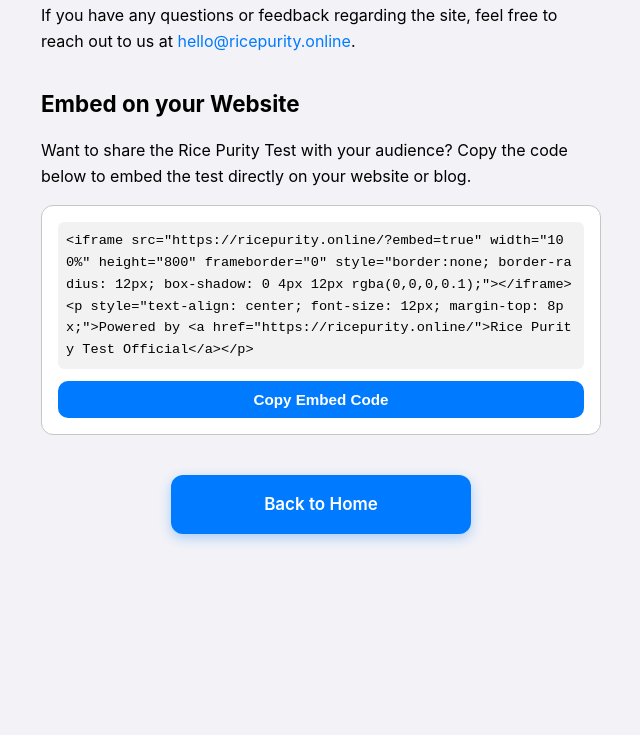
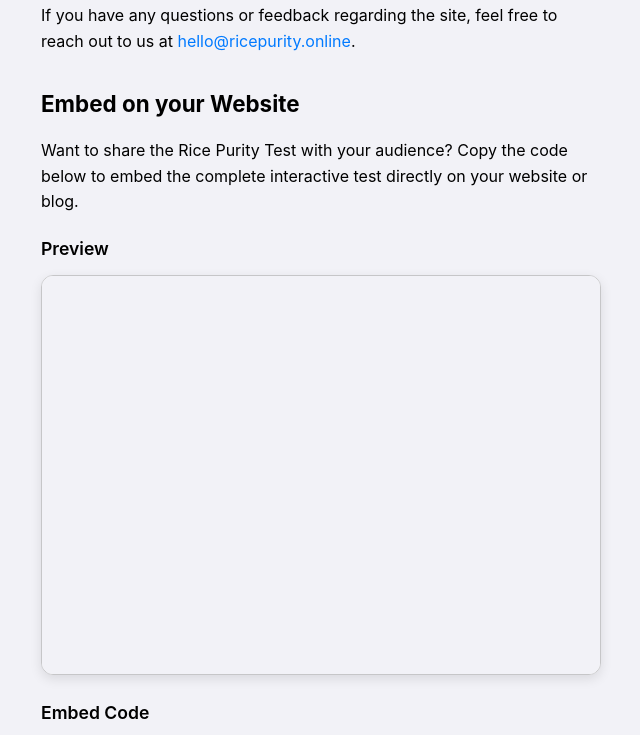
Before and after one commit to hriszc/rice-purity-test, a React (Vite) app: page /about in a window 1280 px wide. Shown: the part 980-1715 px from the top of the page, without its empty margins (319-959 px from the left). Before the commit the page ends 1574 px from the top, so only its background shows below. Built offline with nearby package versions, Linux system fonts and the light colour scheme.

Commit message:
增加预览

```diff
--- a/src/components/AboutPage.tsx
+++ b/src/components/AboutPage.tsx
@@ -61,14 +61,37 @@
         <section id="embed" style={{ marginBottom: '32px' }}>
           <h2 style={{ fontSize: '1.4rem', marginBottom: '12px', color: 'var(--label)', fontWeight: '700' }}>Embed on your Website</h2>
           <p>
-            Want to share the Rice Purity Test with your audience? Copy the code below to embed the test directly on your website or blog.
+            Want to share the Rice Purity Test with your audience? Copy the code below to embed the complete interactive test directly on your website or blog.
           </p>
+
+          <div style={{ marginTop: '20px' }}>
+            <h3 style={{ fontSize: '1.1rem', marginBottom: '12px', color: 'var(--label)', fontWeight: '600' }}>Preview</h3>
+            <div style={{
+              width: '100%',
+              height: '400px',
+              borderRadius: '12px',
+              overflow: 'hidden',
+              border: '1px solid var(--separator)',
+              boxShadow: '0 4px 12px rgba(0,0,0,0.1)',
+              backgroundColor: 'var(--system-background)',
+              marginBottom: '24px'
+            }}>
+              <iframe
+                src={`${window.location.origin}/?embed=true`}
+                width="100%"
+                height="100%"
+                frameBorder="0"
+                title="Rice Purity Test Preview"
+                style={{ border: 'none' }}
+              ></iframe>
+            </div>
+
+            <h3 style={{ fontSize: '1.1rem', marginBottom: '8px', color: 'var(--label)', fontWeight: '600' }}>Embed Code</h3>
             <div style={{
               backgroundColor: 'var(--tertiary-system-background)',
               padding: '16px',
               borderRadius: '12px',
-            border: '1px solid var(--separator)',
-            marginTop: '12px'
+              border: '1px solid var(--separator)'
             }}>
               <code style={{
                 fontSize: '0.85rem',
@@ -105,6 +128,7 @@
                 Copy Embed Code
               </button>
             </div>
+          </div>
         </section>
 
         <div style={{ marginTop: '40px', textAlign: 'center' }}>
--- a/src/components/TestFlow/ResultsView.tsx
+++ b/src/components/TestFlow/ResultsView.tsx
@@ -185,8 +185,8 @@
                  }}>
                    <div style={{ fontSize: '1.2rem' }}>🍚</div>
                    <div>
-                     <div style={{ fontSize: '10px', opacity: 0.8, fontWeight: 600, textTransform: 'uppercase' }}>Rice Purity Test</div>
-                     <div style={{ fontSize: '18px', fontWeight: 800 }}>Score: {displayScore}</div>
+                     <div style={{ fontSize: '10px', opacity: 0.8, fontWeight: 600, textTransform: 'uppercase' }}>Rice Purity: {displayScore}/150</div>
+                     <div style={{ fontSize: '18px', fontWeight: 800 }}>{currentCategory?.title || 'Pure'}</div>
                    </div>
                  </div>
                </div>
@@ -206,12 +206,12 @@
                      color: 'var(--label)',
                      resize: 'none'
                    }}
-                   value={`<a href="https://ricepurity.online/" style="text-decoration:none;display:inline-block"><div style="background:linear-gradient(135deg,#007aff 0%,#00c6ff 100%);color:white;padding:12px 20px;border-radius:16px;box-shadow:0 4px 15px rgba(0,122,255,0.3);font-family:sans-serif;display:inline-flex;align-items:center;gap:12px"><div><div style="font-size:10px;opacity:0.8;font-weight:600;text-transform:uppercase">Rice Purity Test</div><div style="font-size:18px;font-weight:800">Score: ${displayScore}</div></div></div></a>`}
+                   value={`<a href="https://ricepurity.online/" style="text-decoration:none;display:inline-block"><div style="background:linear-gradient(135deg,#007aff 0%,#00c6ff 100%);color:white;padding:12px 20px;border-radius:16px;box-shadow:0 4px 15px rgba(0,122,255,0.3);font-family:sans-serif;display:inline-flex;align-items:center;gap:12px"><div><div style="font-size:10px;opacity:0.8;font-weight:600;text-transform:uppercase">Rice Purity: ${displayScore}/150</div><div style="font-size:18px;font-weight:800">${currentCategory?.title || 'Pure'}</div></div></div></a>`}
                    onClick={(e) => (e.target as HTMLTextAreaElement).select()}
                  />
                  <button
                    onClick={() => {
-                     const code = `<a href="https://ricepurity.online/" style="text-decoration:none;display:inline-block"><div style="background:linear-gradient(135deg,#007aff 0%,#00c6ff 100%);color:white;padding:12px 20px;border-radius:16px;box-shadow:0 4px 15px rgba(0,122,255,0.3);font-family:sans-serif;display:inline-flex;align-items:center;gap:12px"><div><div style="font-size:10px;opacity:0.8;font-weight:600;text-transform:uppercase">Rice Purity Test</div><div style="font-size:18px;font-weight:800">Score: ${displayScore}</div></div></div></a>`;
+                     const code = `<a href="https://ricepurity.online/" style="text-decoration:none;display:inline-block"><div style="background:linear-gradient(135deg,#007aff 0%,#00c6ff 100%);color:white;padding:12px 20px;border-radius:16px;box-shadow:0 4px 15px rgba(0,122,255,0.3);font-family:sans-serif;display:inline-flex;align-items:center;gap:12px"><div><div style="font-size:10px;opacity:0.8;font-weight:600;text-transform:uppercase">Rice Purity: ${displayScore}/150</div><div style="font-size:18px;font-weight:800">${currentCategory?.title || 'Pure'}</div></div></div></a>`;
                      navigator.clipboard.writeText(code);
                      alert('Modern Card code copied!');
                    }}
@@ -254,7 +254,7 @@
                    fontSize: '11px'
                  }}>
                    <div style={{ background: '#555', color: '#fff', padding: '4px 8px' }}>Rice Purity</div>
-                   <div style={{ background: '#34c759', color: '#fff', padding: '4px 8px', fontWeight: 'bold' }}>{displayScore}</div>
+                   <div style={{ background: '#34c759', color: '#fff', padding: '4px 8px', fontWeight: 'bold' }}>{currentCategory?.title || displayScore}</div>
                  </div>
                </div>
 
@@ -273,12 +273,12 @@
                      color: 'var(--label)',
                      resize: 'none'
                    }}
-                   value={`<a href="https://ricepurity.online/" style="text-decoration:none;display:inline-flex;border-radius:4px;overflow:hidden;font-family:Verdana,sans-serif;font-size:11px"><div style="background:#555;color:#fff;padding:4px 8px">Rice Purity</div><div style="background:#34c759;color:#fff;padding:4px 8px;font-weight:bold">${displayScore}</div></a>`}
+                   value={`<a href="https://ricepurity.online/" style="text-decoration:none;display:inline-flex;border-radius:4px;overflow:hidden;font-family:Verdana,sans-serif;font-size:11px"><div style="background:#555;color:#fff;padding:4px 8px">Rice Purity</div><div style="background:#34c759;color:#fff;padding:4px 8px;font-weight:bold">${currentCategory?.title || displayScore}</div></a>`}
                    onClick={(e) => (e.target as HTMLTextAreaElement).select()}
                  />
                  <button
                    onClick={() => {
-                     const code = `<a href="https://ricepurity.online/" style="text-decoration:none;display:inline-flex;border-radius:4px;overflow:hidden;font-family:Verdana,sans-serif;font-size:11px"><div style="background:#555;color:#fff;padding:4px 8px">Rice Purity</div><div style="background:#34c759;color:#fff;padding:4px 8px;font-weight:bold">${displayScore}</div></a>`;
+                     const code = `<a href="https://ricepurity.online/" style="text-decoration:none;display:inline-flex;border-radius:4px;overflow:hidden;font-family:Verdana,sans-serif;font-size:11px"><div style="background:#555;color:#fff;padding:4px 8px">Rice Purity</div><div style="background:#34c759;color:#fff;padding:4px 8px;font-weight:bold">${currentCategory?.title || displayScore}</div></a>`;
                      navigator.clipboard.writeText(code);
                      alert('Flat Badge code copied!');
                    }}
```
Lines whose indentation alone changed are shown as unchanged.
